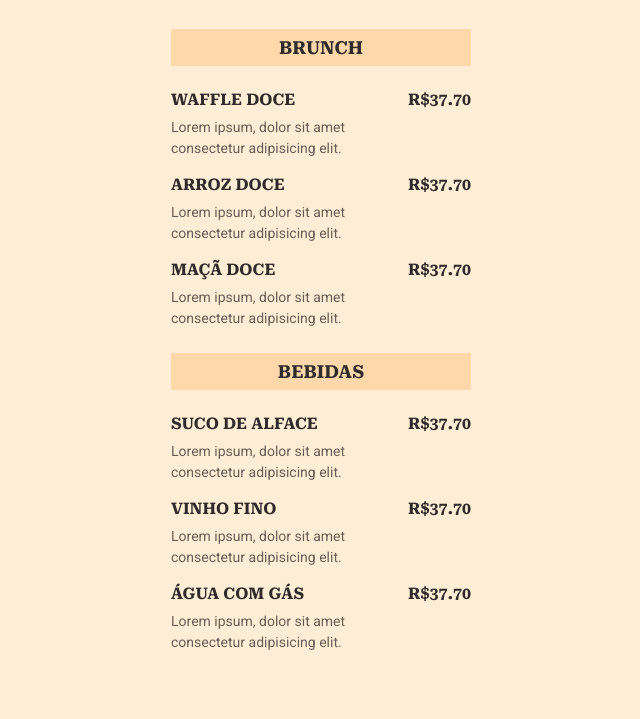
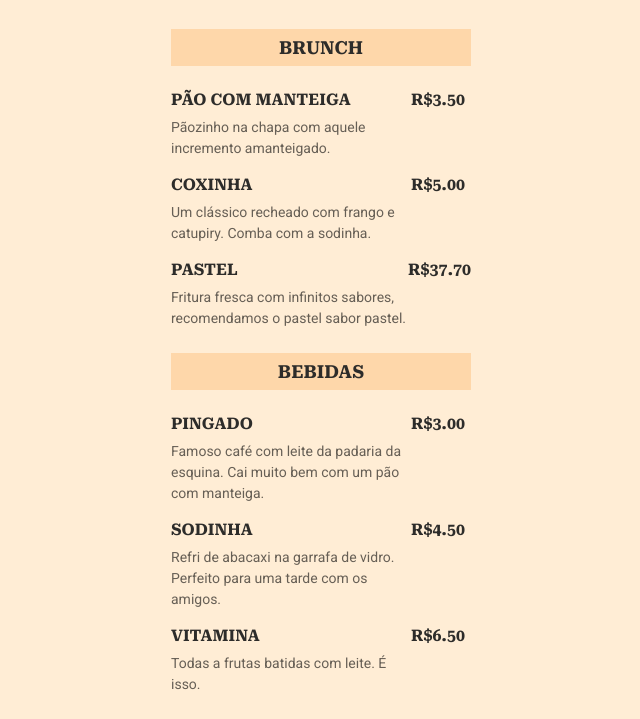
Before and after one commit to augustoglago/maratona-explorer-3, a plain HTML site: page index.html in a window 1280 px wide. Shown: the part 88-807 px from the top of the page, without its empty margins (319-959 px from the left). Drawn offline with Linux system fonts and the light colour scheme.

Commit message:
customização

```diff
--- a/index.html
+++ b/index.html
@@ -24,33 +24,33 @@
     <ul>
       <li>
         <div class = "details">
-          <h3>Waffle Doce</h3>
+          <h3>Pão com manteiga</h3>
           <p class = "description">
-            Lorem ipsum, dolor sit amet consectetur adipisicing elit.
+            Pãozinho na chapa com aquele incremento amanteigado.
           </p>
         </div>
         <strong class = "price">
-          R$37.70
+          R$3.50
         </strong>
       </li>
 
       <li>
         <div class = "details">
-          <h3>Arroz Doce</h3>
+          <h3>Coxinha</h3>
           <p class = "description">
-            Lorem ipsum, dolor sit amet consectetur adipisicing elit.
+            Um clássico recheado com frango e catupiry. Comba com a sodinha.
           </p>
         </div>
         <strong class = "price">
-          R$37.70
+          R$5.00
         </strong>
       </li>
 
       <li>
         <div class = "details">
-          <h3>Maçã Doce</h3>
+          <h3>Pastel</h3>
           <p class = "description">
-            Lorem ipsum, dolor sit amet consectetur adipisicing elit.
+            Fritura fresca com infinitos sabores, recomendamos o pastel sabor pastel.
           </p>
         </div>
         <strong class = "price">
@@ -66,37 +66,37 @@
     <ul>
       <li>
         <div class = "details">
-          <h3>Suco de Alface</h3>
+          <h3>Pingado</h3>
           <p class = "description">
-            Lorem ipsum, dolor sit amet consectetur adipisicing elit.
+            Famoso café com leite da padaria da esquina. Cai muito bem com um pão com manteiga.
           </p>
         </div>
         <strong class = "price">
-          R$37.70
+          R$3.00
         </strong>
       </li>
 
       <li>
         <div class = "details">
-          <h3>Vinho Fino</h3>
+          <h3>Sodinha</h3>
           <p class = "description">
-            Lorem ipsum, dolor sit amet consectetur adipisicing elit.
+            Refri de abacaxi na garrafa de vidro. Perfeito para uma tarde com os amigos.
           </p>
         </div>
         <strong class = "price">
-          R$37.70
+          R$4.50
         </strong>
       </li>
 
       <li>
         <div class = "details">
-          <h3>Água com Gás</h3>
+          <h3>Vitamina</h3>
           <p class = "description">
-            Lorem ipsum, dolor sit amet consectetur adipisicing elit.
+            Todas a frutas batidas com leite. É isso.
           </p>
         </div>
         <strong class = "price">
-          R$37.70
+          R$6.50
         </strong>
       </li>
     </ul>
```
